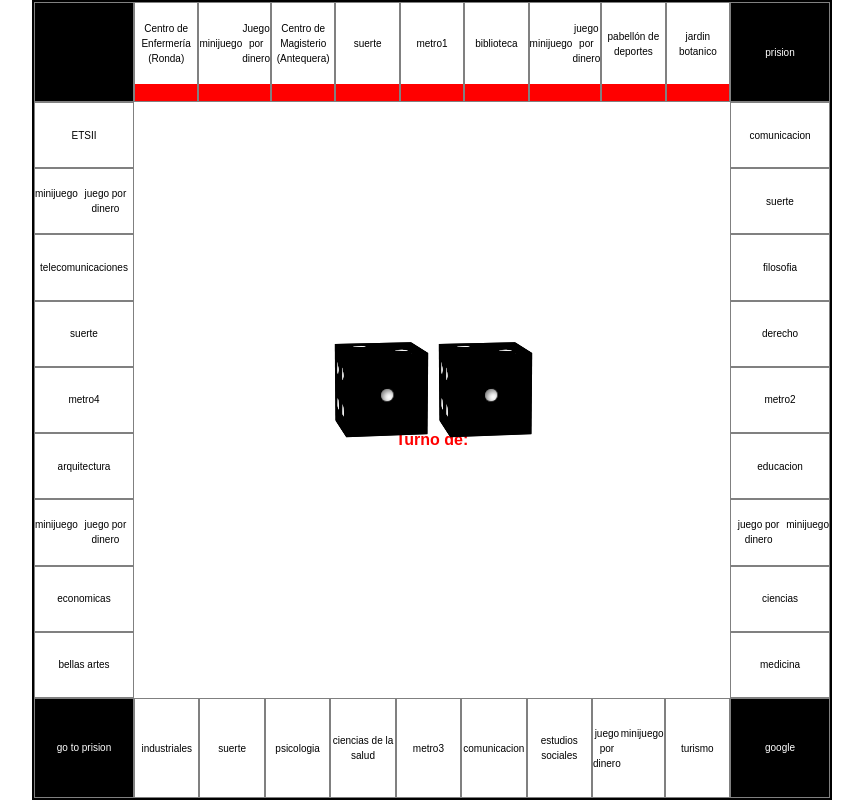
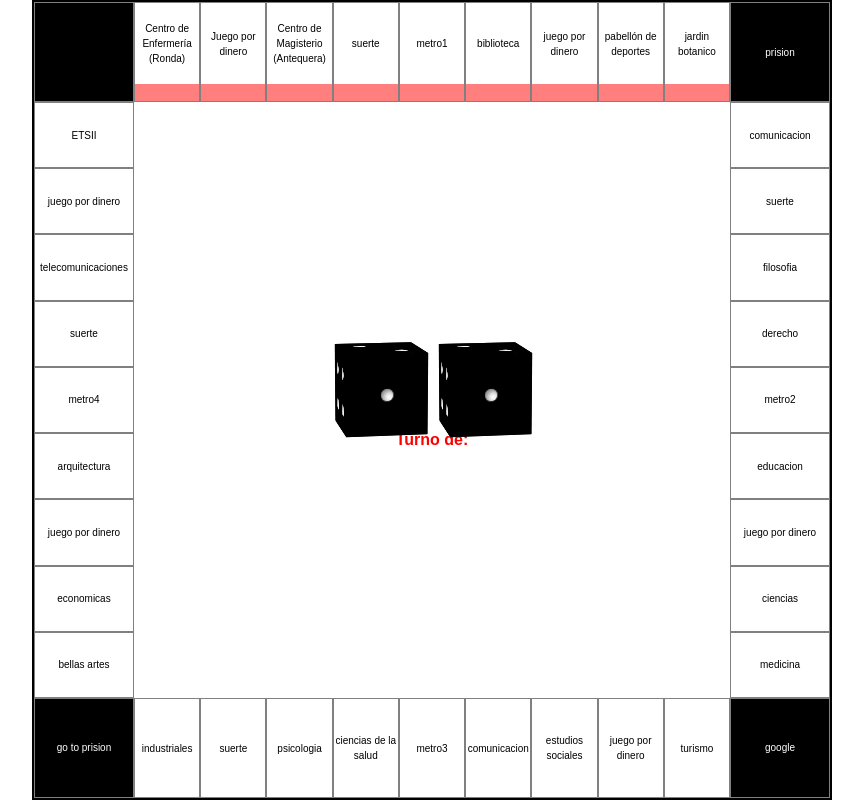
Before and after one commit to GuilleSanzNieto/ProyectoInterfacesMonoply, a React (Vite) app: page / in a window 1280 px wide. Both pictures are taken after a click on the button "JUGAR". Shown: the whole page, without its empty margins (208-1071 px from the left). Built offline with nearby package versions, Linux system fonts and the light colour scheme.

Commit message:
tokens posicion de cada jugador puestos enla parte inferior de cada casilla

```diff
--- a/src/components/Tablero.jsx
+++ b/src/components/Tablero.jsx
@@ -109,11 +109,7 @@ const Tablero = () => {
           key={index}
           className="token"
           style={{
-            backgroundColor: player.color,
-            width: '15px',
-            height: '15px',
-            borderRadius: '50%',
-            margin: '2px'
+            backgroundColor: player.color
           }}
         ></div>
       ) : null
@@ -130,20 +126,14 @@ const Tablero = () => {
         className={`casilla ${isCorner ? 'casilla-esquina' : ''} ${isActive ? 'recorrer' : ''}`}
       >
         <div className="content">
-          {
-            miniGameCells.includes(i) ? (
-              <div className="mini-game-cell" onClick={executeMiniGameRandom}>
-                <span>minijuego</span>
-              </div>
-            )
-              : ''
-          }
           <span className= "nombre-casilla">
             {casillaNames[i]}
           </span>
+
+        </div>
+        <div className="color">
           {mostarTokens(i)}
         </div>
-        <div className="color"></div>
       </div>
     );
   }
--- a/src/components/styles/Tablero.css
+++ b/src/components/styles/Tablero.css
@@ -37,6 +37,8 @@ html, body {
   color: black;
 }
 
+
+
 .casilla.actual {
   background-color: blue;
 }
@@ -74,9 +76,20 @@ html, body {
 .fila-superior .casilla .color{
   width: 100%;
   height: 20px;
-  background-color: red;
+  background-color: rgba(255, 0, 0, 0.5);
+  z-index: 2;
+  display: flex;
+  justify-content: center;
+  align-items: center;
 }
 
+.token{
+  width: 15px;
+  height: 15px;
+  border-radius: 50%;
+  margin-left: 2px;
+  margin-right: 2px;
+}
 
 
 
```
